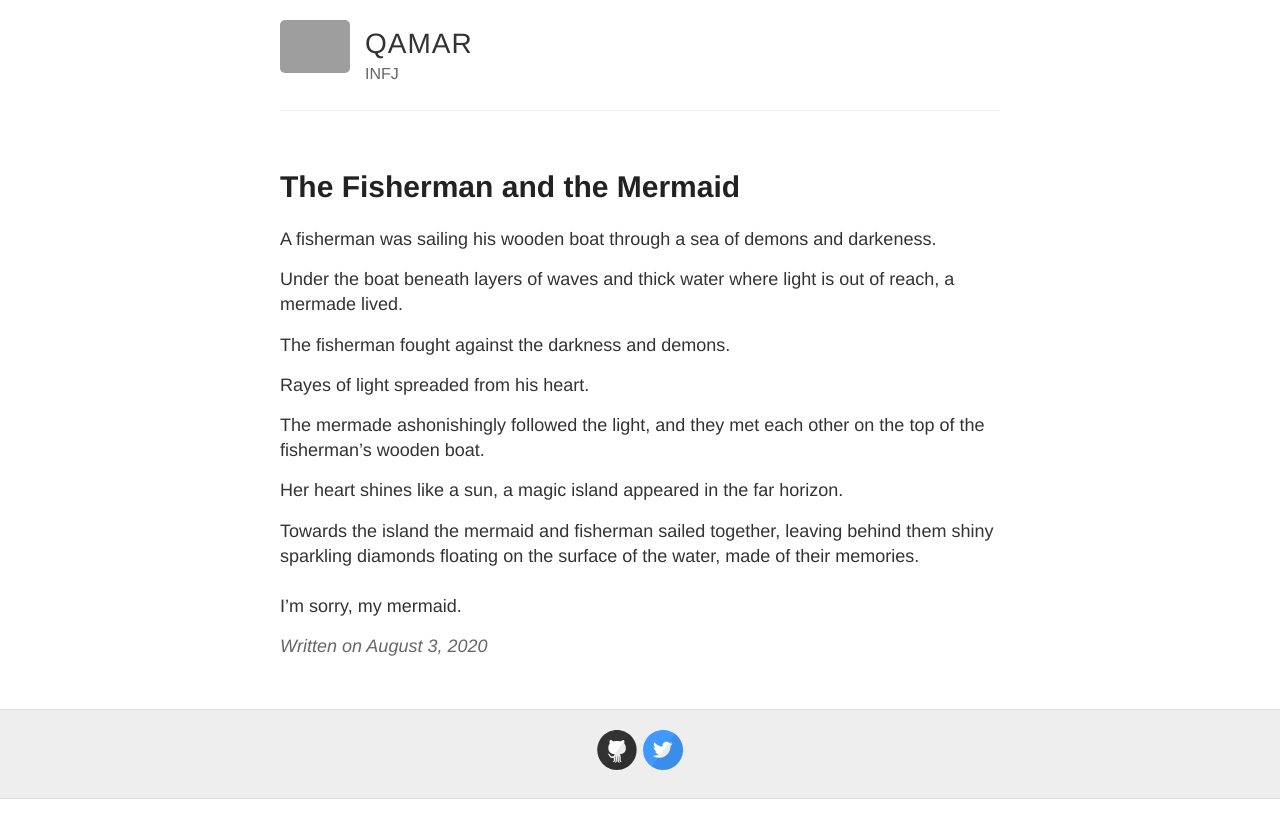
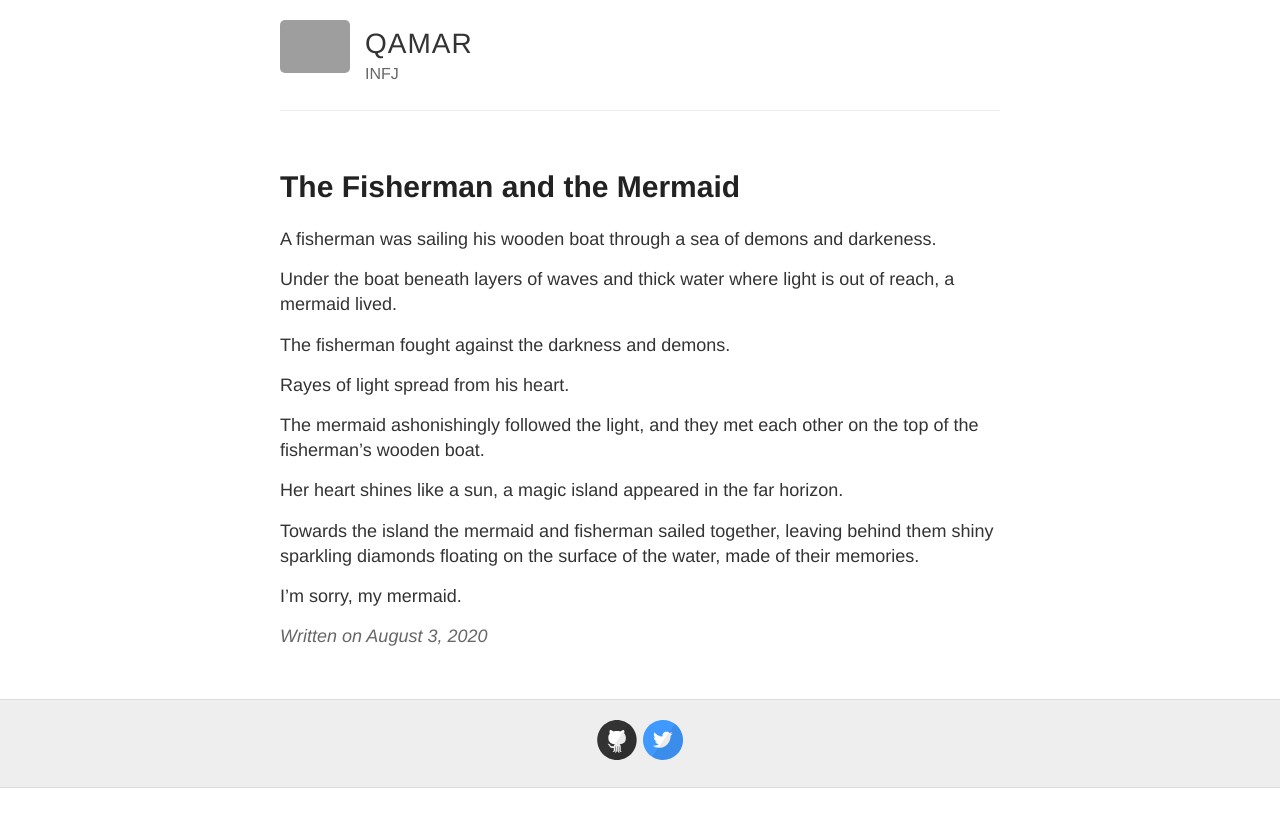
Before and after one commit to aelasr/aelasr.github.io, a Jekyll site: the page built from _posts/2020-08-03-fisherman-mermaid.md, in a window 1280 px wide. Shown: the top 838 px of the page. Built offline with Jekyll 4.4.1, drawn with Linux system fonts in a browser that asks for light colours; grey boxes are pictures that could not be loaded.

Commit message:
Update 2020-08-03-fisherman-mermaid.md

```diff
--- a/_posts/2020-08-03-fisherman-mermaid.md
+++ b/_posts/2020-08-03-fisherman-mermaid.md
@@ -5,16 +5,18 @@ title: The Fisherman and the Mermaid
 
 A fisherman was sailing his wooden boat through a sea of demons and darkeness.
 
-Under the boat beneath layers of waves and thick water where light is out of reach, a mermade lived.
+Under the boat beneath layers of waves and thick water where light is out of reach, a mermaid lived.
 
 The fisherman fought against the darkness and demons.
 
-Rayes of light spreaded from his heart.
+Rayes of light spread from his heart.
 
-The mermade ashonishingly followed the light, and they met each other on the top of the fisherman's wooden boat.
+The mermaid ashonishingly followed the light, and they met each other on the top of the fisherman's wooden boat.
 
 Her heart shines like a sun, a magic island appeared in the far horizon.
 
 Towards the island the mermaid and fisherman sailed together, leaving behind them shiny sparkling diamonds floating on the surface of the water, made of their memories.
-<br/><br/>
+
+
+
 I'm sorry, my mermaid.
```
